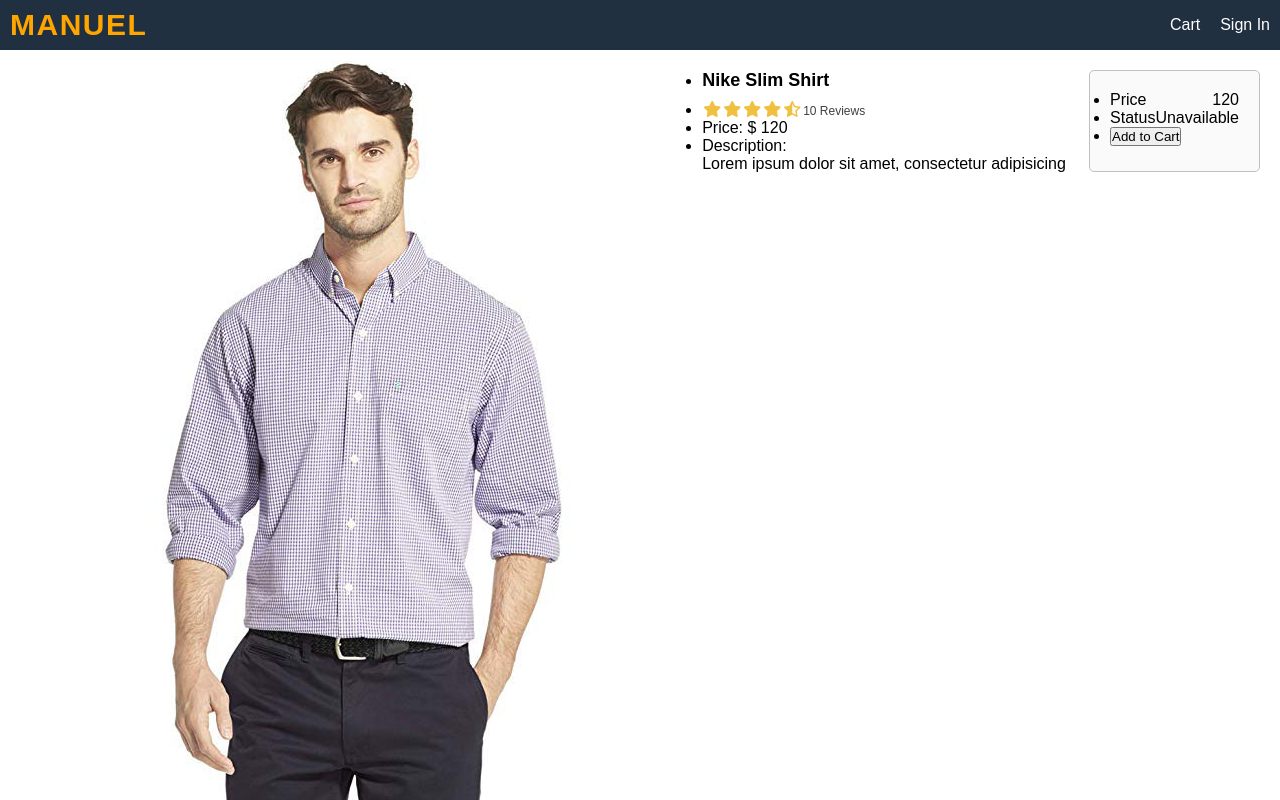
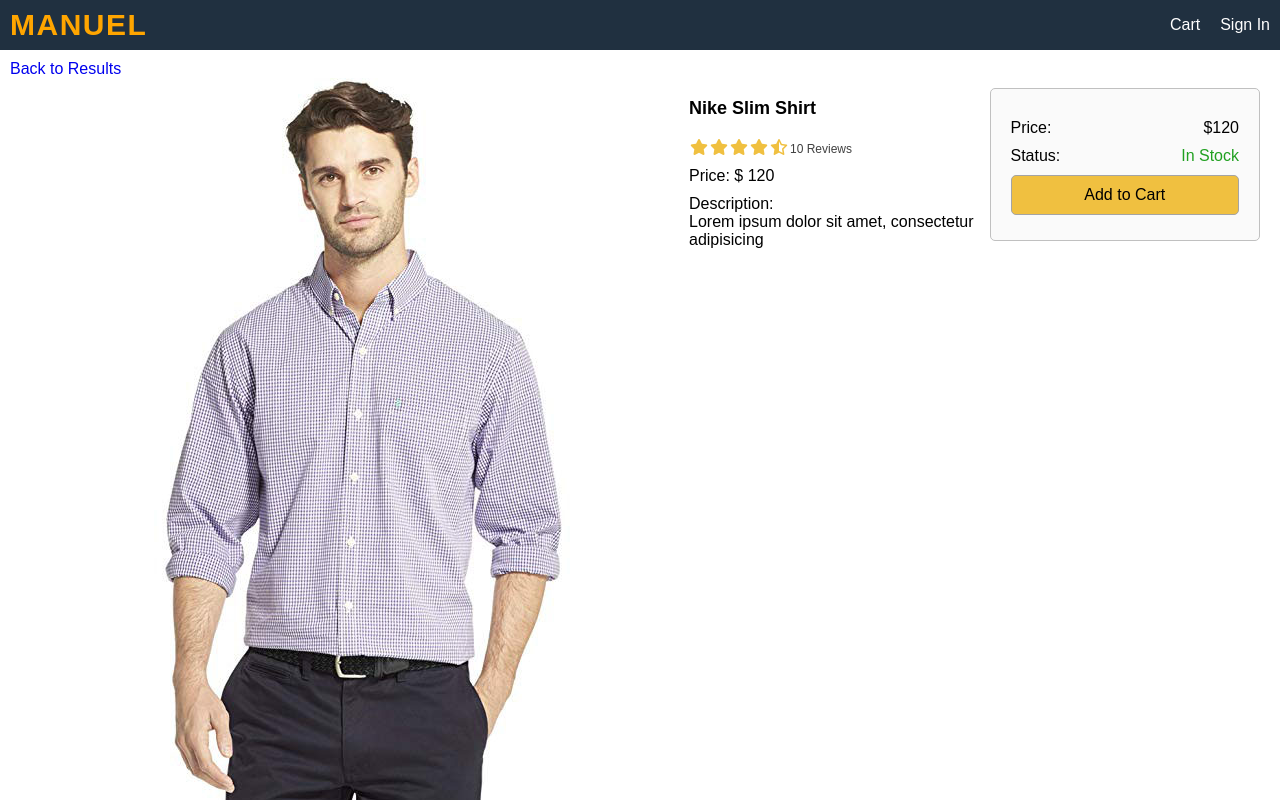
Before and after one commit to PadillaTom/Manuel-by-Basir, a React (Create React App) app in the folder frontend/: page /product/1 in a window 1280 px wide. Shown: the top 800 px of the page. Built offline with nearby package versions, Linux system fonts and the light colour scheme.

Commit message:
Some stuff

```diff
--- a/frontend/src/App.css
+++ b/frontend/src/App.css
@@ -21,6 +21,33 @@ a {
 }
 a:hover {
   color: orange;
+}
+ul {
+  padding: 0;
+  margin: 0;
+  list-style-type: none;
+}
+li {
+  margin-top: 1rem;
+}
+button {
+  padding: 1rem;
+  border-radius: 0.5rem;
+  border: 0.1rem #a4a4a4 solid;
+  font-size: 1.6rem;
+  font-family: Arial, Helvetica, sans-serif;
+  background: lightgray;
+  cursor: pointer;
+  transition: 0.3s ease all;
+}
+button.primary {
+  background: #f0c040;
+}
+button.block {
+  width: 100%;
+}
+button:hover {
+  border: 0.1rem #404040 solid;
 }
 h1 {
   font-size: 1.8rem;
@@ -63,16 +90,27 @@ footer {
 .row.top {
   align-items: flex-start;
 }
-.center {
+.col-1 {
+  flex: 1 1 25rem;
+}
+.col-2 {
+  flex: 2 1 50rem;
+}
+.row.center {
   justify-content: center;
 }
+/* Image */
 img {
   border-radius: 0.5rem;
 }
-.medium {
+img.medium {
   max-width: 29rem;
   width: 100%;
 }
+img.large {
+  width: 100%;
+}
+
 /* Card */
 .card {
   border: 0.1rem #c0c0c0 solid;
@@ -94,6 +132,7 @@ img {
   color: #404040;
   font-size: 1.2rem;
 }
+
 /* Header */
 header a {
   color: white;
@@ -106,6 +145,12 @@ header a {
   text-transform: uppercase;
   letter-spacing: 1.5px;
 }
-/* Main */
+/* Alert*/
+.success {
+  color: #20a020;
+}
+.error {
+  color: #a02020;
+}
 
 /* Footer */
--- a/frontend/src/Screens/ProductScreen.js
+++ b/frontend/src/Screens/ProductScreen.js
@@ -1,4 +1,5 @@
 import React from 'react';
+import { Link } from 'react-router-dom';
 // Utils
 import data from '../Utils/data';
 // Components:
@@ -9,9 +10,10 @@ const ProductScreen = (props) => {
   if (!product) {
     <h2>Product not found</h2>;
   }
-  const { image, name, rating, numReviews, description, price } = product;
+  const { image, name, description, price } = product;
   return (
     <>
+      <Link to='/'>Back to Results</Link>
       <div className='row top'>
         <div className='col-2'>
           <img src={image} alt={name} />
@@ -36,13 +38,13 @@ const ProductScreen = (props) => {
             <ul>
               <li>
                 <div className='row'>
-                  <div>Price</div>
-                  <div className='price'>{price}</div>
+                  <div>Price: </div>
+                  <div className='price'>${price}</div>
                 </div>
               </li>
               <li>
                 <div className='row'>
-                  <div>Status</div>
+                  <div>Status: </div>
                   <div>
                     {product.countInStock > 0 ? (
                       <span className='success'>In Stock</span>
--- a/frontend/src/Utils/data.js
+++ b/frontend/src/Utils/data.js
@@ -6,6 +6,7 @@ const data = {
       category: 'Shirts',
       image: '/images/product-1.jpg',
       price: 120,
+      countInStock: 10,
       brand: 'Nike',
       rating: 4.5,
       numReviews: 10,
@@ -17,6 +18,7 @@ const data = {
       category: 'Shirts',
       image: '/images/p2.jpg',
       price: 150,
+      countInStock: 20,
       brand: 'Adidas',
       rating: 2,
       numReviews: 10,
@@ -28,6 +30,7 @@ const data = {
       category: 'Shirts',
       image: '/images/p3.jpg',
       price: 100,
+      countInStock: 0,
       brand: 'Puma',
       rating: 4.8,
       numReviews: 10,
@@ -39,6 +42,7 @@ const data = {
       category: 'Pants',
       image: '/images/p4.jpg',
       price: 120,
+      countInStock: 15,
       brand: 'Nike',
       rating: 3,
       numReviews: 14,
@@ -50,6 +54,7 @@ const data = {
       category: 'Pants',
       image: '/images/p5.jpg',
       price: 65,
+      countInStock: 25,
       brand: 'Puma',
       rating: 4.5,
       numReviews: 14,
@@ -61,6 +66,7 @@ const data = {
       category: 'Pants',
       image: '/images/p6.jpg',
       price: 90,
+      countInStock: 5,
       brand: 'Adidas',
       rating: 5,
       numReviews: 14,
```
Also changed, not shown: 1 other file (tests, documents, lock files or other folders).
